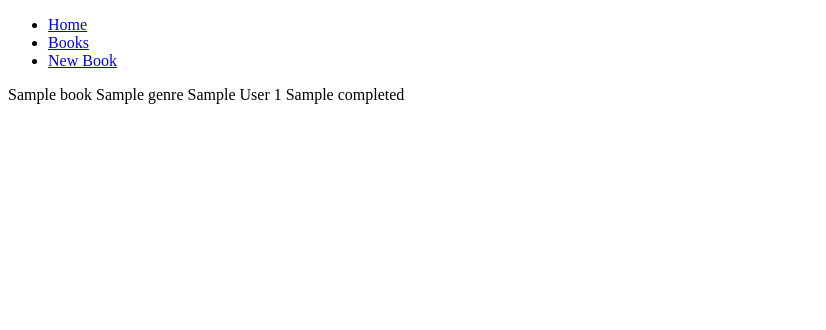
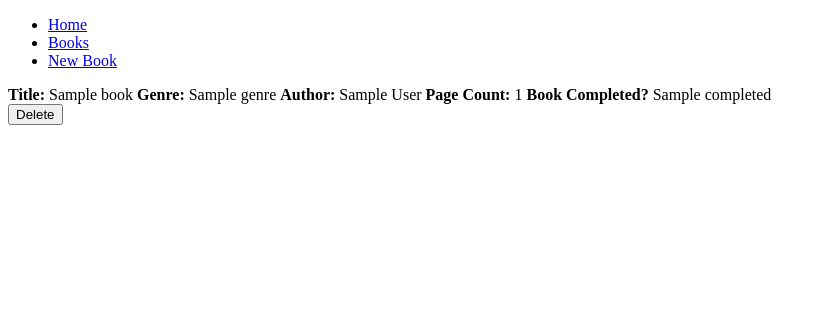
Before and after one commit to robbieferg/one_to_many_lab, a Flask app: page /books in a window 1280 px wide. Shown: the top 330 px of the page, without its empty margins (0-826 px from the left). Run offline with Flask 2, Linux system fonts and the light colour scheme; a database or web service that is not in the repository returns one stand-in record (values such as "Sample title"); some libraries are stand-ins or nearby versions.

Commit message:
MVP finished

```diff
--- a/controllers/library_controller.py
+++ b/controllers/library_controller.py
@@ -10,3 +10,8 @@ library_blueprint = Blueprint("library", __name__)
 def books():
     books = book_repository.select_all()
     return render_template("books/index.html", books = books)
+
+@library_blueprint.route("/books/<id>/delete", methods=['POST'])
+def delete_book(id):
+    book_repository.delete(id)
+    return redirect("/books")
--- a/repositories/book_repository.py
+++ b/repositories/book_repository.py
@@ -23,3 +23,8 @@ def save(book):
     id = results[0]['id']
     book.id = id
     return book
+
+def delete(id):
+    sql = "DELETE FROM books WHERE id = %s"
+    values = [id]
+    run_sql(sql, values)
--- a/templates/books/index.html
+++ b/templates/books/index.html
@@ -3,7 +3,8 @@
     {% for book in books %}
         <div class="book">
             <div class="content">
-                {{ book.title }} {{ book.genre }} {{ book.author.first_name }} {{ book.author.last_name }} {{ book.page_count }} {{ book.completed }}
+                <b>Title: </b>{{ book.title }} <b>Genre: </b> {{ book.genre }} <b>Author: </b> {{ book.author.first_name }} {{ book.author.last_name }} <b>Page Count: </b> {{ book.page_count }} <b>Book Completed? </b> {{ book.completed }}
+                <form class="delete-form" action="/books/{{ book.id }}/delete" method='POST'><button class=delete-button>Delete</button></form>
             </div>
 
         </div>
```
